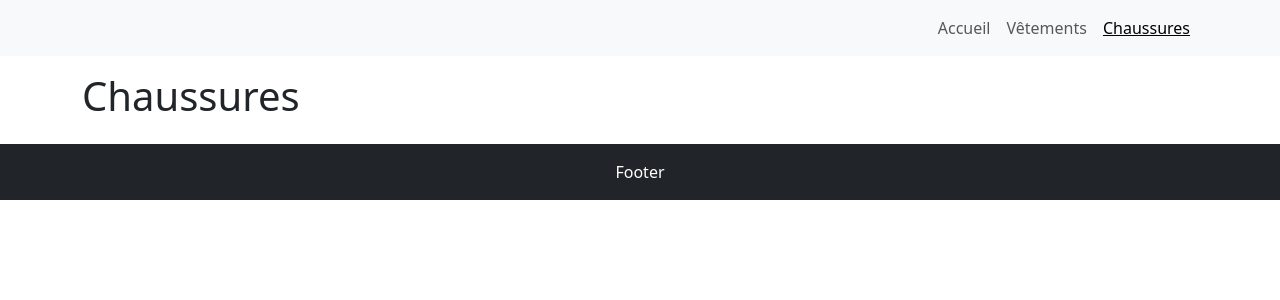
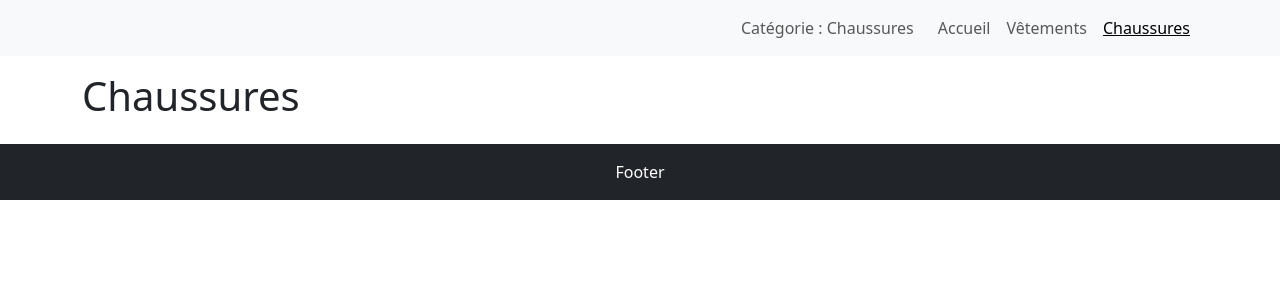
Before and after one commit to Drixx05/routage, a React (Vite) app: page /categorie/Chaussures in a window 1280 px wide. Shown: the top 300 px of the page. Built offline with nearby package versions, Linux system fonts and the light colour scheme.

Commit message:
added match pattern on query

```diff
--- a/src/components/Header.jsx
+++ b/src/components/Header.jsx
@@ -1,17 +1,24 @@
-import { NavLink } from "react-router";
+import { NavLink, useMatch } from "react-router";
 import Nav from "react-bootstrap/Nav";
 import Navbar from "react-bootstrap/Navbar";
 import Container from "react-bootstrap/Container";
 import "../assets/styles/Header.css";
 
 export default function Header() {
+	const match = useMatch("/categorie/:category");
+
 	return (
 		<header>
 			<Navbar expand="lg" className="bg-body-tertiary">
 				<Container>
 					<Navbar.Toggle aria-controls="basic-navbar-nav" />
-					<Navbar.Collapse id="basic-navbar-nav"></Navbar.Collapse>
-					<Nav className="me-auto">
+					<Navbar.Collapse id="basic-navbar-nav">
+						<Nav className="ms-auto">
+							{match ? (
+								<Navbar.Text className="me-3">
+									Catégorie : {match.params.category}
+								</Navbar.Text>
+							) : null}
 							<Nav.Link as={NavLink} to="/">
 								Accueil
 							</Nav.Link>
@@ -22,6 +29,7 @@ export default function Header() {
 								Chaussures
 							</Nav.Link>
 						</Nav>
+					</Navbar.Collapse>
 				</Container>
 			</Navbar>
 		</header>
```
Lines whose indentation alone changed are shown as unchanged.
